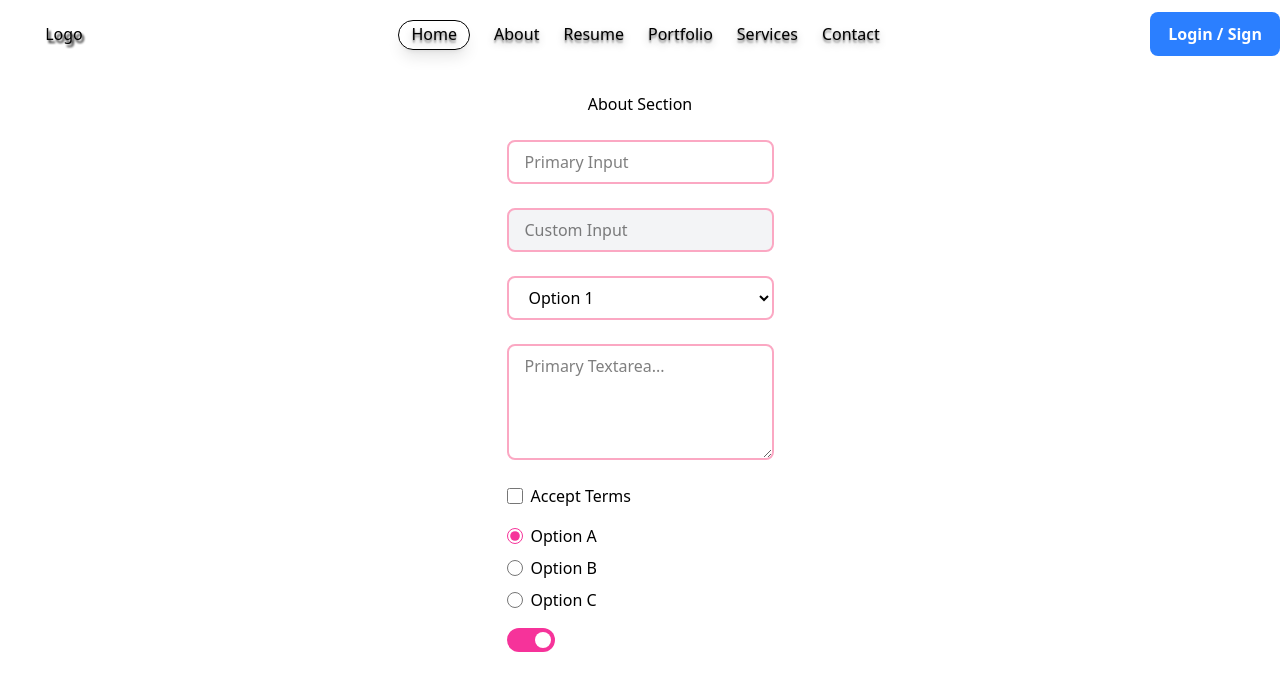
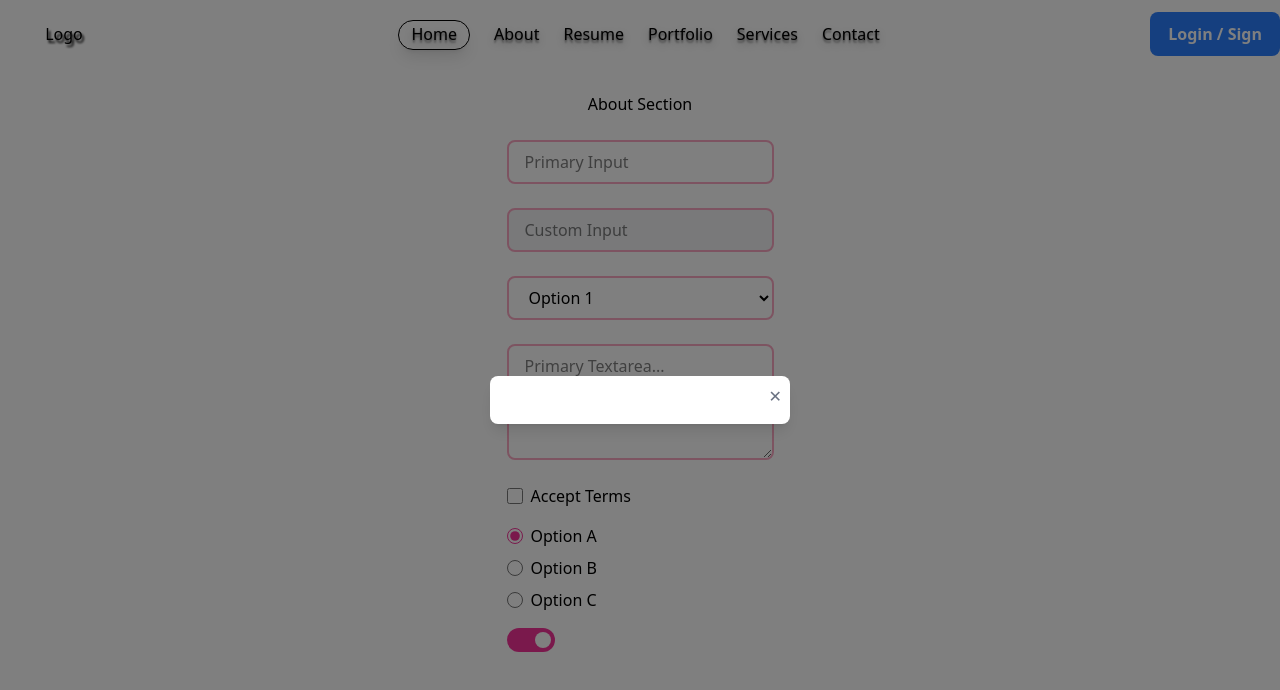
Before and after one commit to awaisfaryad25/react-basic-project, a React (Vite) app: page / in a window 1280 px wide. Shown: the top 690 px of the page. Built offline with nearby package versions, Linux system fonts and the light colour scheme.

Commit message:
add modal basic

```diff
--- /dev/null
+++ b/src/components/global/Modal.jsx
@@ -0,0 +1,21 @@
+import React from "react";
+
+const Modal = ({ open, onClose, children }) => {
+  if (!open) return null;
+
+  return (
+    <div className="fixed inset-0 bg-black/50 flex items-center justify-center z-50">
+      <div className="bg-white p-6 rounded-lg shadow-lg relative min-w-[300px]">
+        <button
+          onClick={onClose}
+          className="absolute top-2 right-2 text-gray-500 hover:text-black"
+        >
+          ✕
+        </button>
+        {children}
+      </div>
+    </div>
+  );
+};
+
+export default Modal;
--- a/src/components/home/About.jsx
+++ b/src/components/home/About.jsx
@@ -1,10 +1,10 @@
-import React from 'react'
 import Input from '../global/Input'
 import Textarea from '../global/Textarea'
 import Select from '../global/Select'
 import Checkbox from '../global/Checkbox'
 import RadioGroup from '../global/RadioGroup'
 import Switch from '../global/Switch'
+import Modal from '../global/Modal'
 
 const selectOptions = [
   { label: "Option 1", value: "1" },
@@ -36,6 +36,7 @@ const About = ({ id }) => (
         onChange={console.log}
       />
       <Switch checked={true} onChange={() => {}} />
+      <Modal open={true}  />
 
     </div>
   </div>
```
